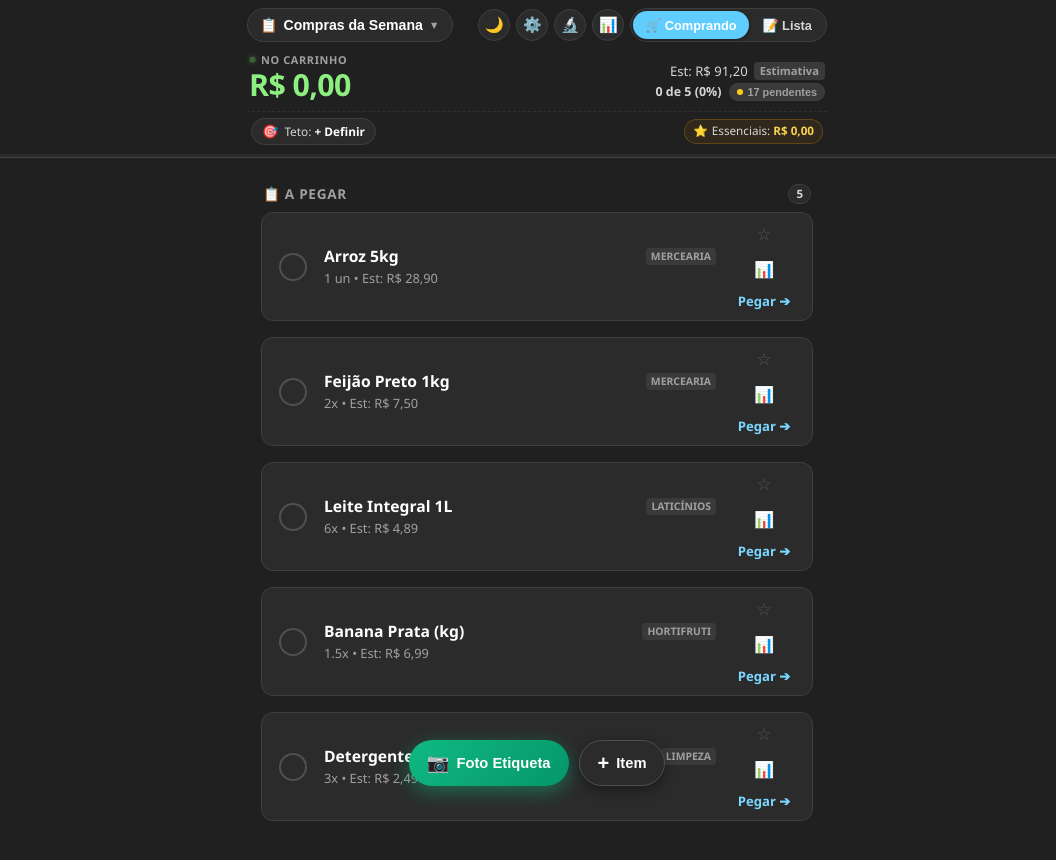
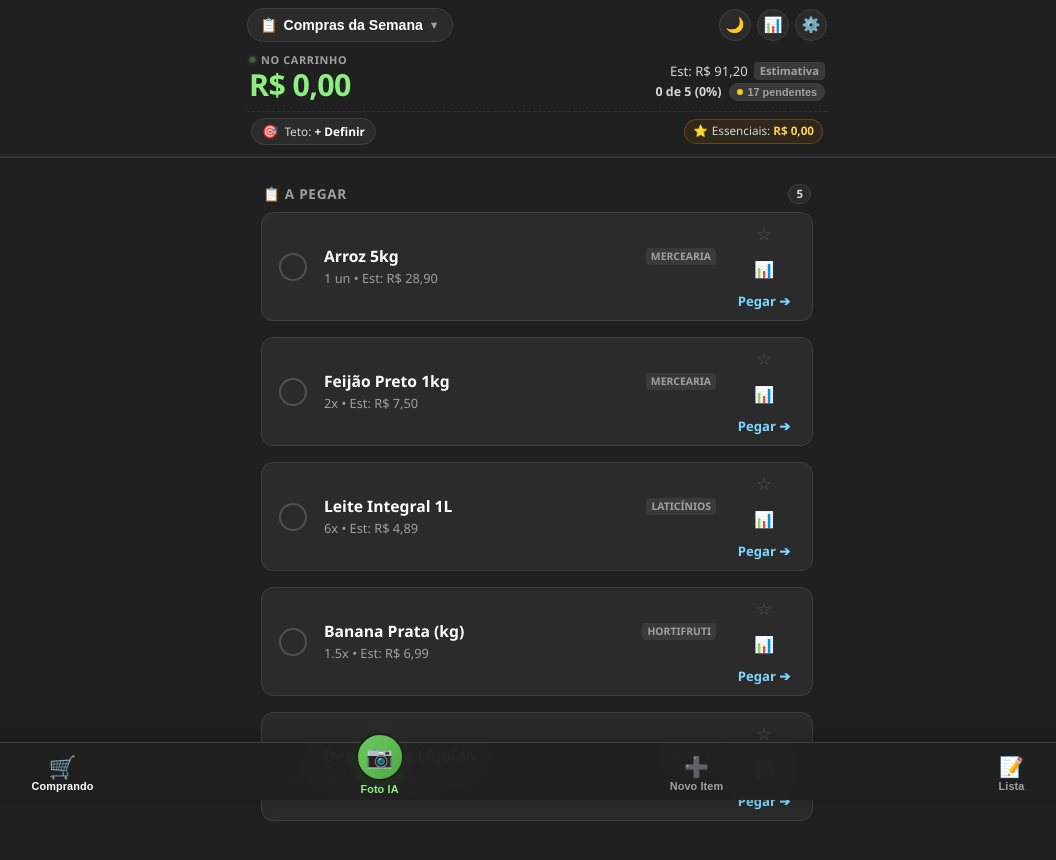
Before and after one commit to Sarayva/mercado, a website with bundled scripts: page index.html in a window 1280 px wide. Shown: the whole page, without its empty margins (103-1159 px from the left). Built offline with nearby package versions, Linux system fonts and the light colour scheme.

Commit message:
feat(layout): barra inferior unificada e correcao de overflow no cabecalho

```diff
--- a/css/style.css
+++ b/css/style.css
@@ -203,12 +203,13 @@ input, textarea {
   gap: 8px;
 }
 
-/* Linha 1: Seletor de Lista + Segmented Control de Modos */
+/* Linha 1: Seletor de Lista + Ações Globais */
 .header-top-row {
   display: flex;
   align-items: center;
   justify-content: space-between;
-  gap: 10px;
+  gap: 8px;
+  width: 100%;
 }
 
 .list-chip-btn {
@@ -223,8 +224,9 @@ input, textarea {
   padding: 6px 12px;
   border-radius: var(--radius-pill);
   cursor: pointer;
-  max-width: 48vw;
+  max-width: calc(100vw - 140px);
   min-height: 34px;
+  flex-shrink: 1;
 }
 
 .list-chip-btn:active {
@@ -240,6 +242,13 @@ input, textarea {
 .chip-arrow {
   font-size: 0.68rem;
   color: var(--text-muted);
+}
+
+.header-actions-group {
+  display: flex;
+  align-items: center;
+  gap: 6px;
+  flex-shrink: 0;
 }
 
 /* Segmented Control (Tabs compactas estilo iOS) */
@@ -475,9 +484,10 @@ input, textarea {
   display: flex;
   align-items: center;
   justify-content: space-between;
-  gap: 8px;
+  flex-wrap: wrap;
+  gap: 6px;
   padding: 6px 4px 2px 4px;
-  border-top: 1px dashed rgba(255, 255, 255, 0.08);
+  border-top: 1px dashed var(--border-subtle);
   margin-top: 2px;
 }
 
@@ -928,51 +938,122 @@ input, textarea {
   opacity: 0.7;
 }
 
-/* --- BOTÃƒO FLUTUANTE INFERIOR (FLOATING ACTION BUTTON) --- */
-.floating-bottom-bar {
+/* --- BARRA DE NAVEGAÇÃO E AÇÕES INFERIOR UNIFICADA (MOBILE-FIRST) --- */
+.bottom-nav-bar {
   position: fixed;
-  bottom: calc(var(--safe-bottom) + 14px);
+  bottom: 0;
   left: 0;
   right: 0;
-  z-index: 90;
-  display: flex;
+  height: calc(58px + var(--safe-bottom));
+  background: var(--bg-header);
+  backdrop-filter: blur(20px);
+  -webkit-backdrop-filter: blur(20px);
+  border-top: 1px solid var(--border);
+  display: flex;
+  align-items: center;
+  justify-content: space-around;
+  z-index: 95;
+  padding: 4px 8px var(--safe-bottom) 8px;
+  box-shadow: 0 -4px 20px rgba(0, 0, 0, 0.25);
+  transition: background-color 0.2s ease, border-color 0.2s ease;
+}
+
+.bottom-nav-item {
+  flex: 1;
+  display: flex;
+  flex-direction: column;
+  align-items: center;
   justify-content: center;
-  align-items: center;
-  gap: 10px;
-  padding: 0 14px;
-  pointer-events: none;
-}
-
-.btn-floating-action {
-  pointer-events: auto;
-  border-radius: var(--radius-pill);
-  padding: 10px 18px;
-  font-size: 0.92rem;
-  font-weight: 700;
-  cursor: pointer;
-  display: flex;
-  align-items: center;
-  gap: 7px;
-  min-height: 46px;
-  transition: transform 0.1s ease;
-}
-
-.btn-floating-action:active {
-  transform: scale(0.96);
-}
-
-.btn-camera-action {
-  background: linear-gradient(135deg, #10b981, #059669);
-  color: #ffffff;
+  background: transparent;
   border: none;
-  box-shadow: 0 6px 20px rgba(16, 185, 129, 0.45);
-}
-
-.btn-manual-action {
-  background: var(--bg-card);
+  outline: none;
+  padding: 4px 2px;
+  cursor: pointer;
+  color: var(--text-muted);
+  transition: all 0.15s ease;
+  user-select: none;
+  -webkit-tap-highlight-color: transparent;
+  border-radius: var(--radius-sm);
+  min-height: 48px;
+}
+
+.bottom-nav-item:active {
+  transform: scale(0.92);
+  background: var(--bg-elevated);
+}
+
+.bottom-nav-item.active {
+  color: var(--primary);
+}
+
+.bottom-nav-icon {
+  font-size: 1.25rem;
+  line-height: 1.1;
+  margin-bottom: 2px;
+  transition: transform 0.15s ease;
+}
+
+.bottom-nav-item.active .bottom-nav-icon {
+  transform: scale(1.12);
+}
+
+.bottom-nav-label {
+  font-size: 0.68rem;
+  font-weight: 600;
+  letter-spacing: 0.01em;
+  white-space: nowrap;
+}
+
+.bottom-nav-item.active .bottom-nav-label {
+  font-weight: 700;
   color: var(--text-primary);
-  border: 1px solid var(--border-light);
-  box-shadow: 0 4px 14px rgba(0, 0, 0, 0.4);
+}
+
+/* Botão Central Elevado (Foto IA da Etiqueta) */
+.bottom-nav-btn-center {
+  flex: 1;
+  display: flex;
+  flex-direction: column;
+  align-items: center;
+  justify-content: center;
+  background: transparent;
+  border: none;
+  outline: none;
+  cursor: pointer;
+  position: relative;
+  top: -10px;
+  padding: 0 4px;
+  user-select: none;
+  -webkit-tap-highlight-color: transparent;
+}
+
+.center-btn-circle {
+  width: 48px;
+  height: 48px;
+  border-radius: 50%;
+  background: linear-gradient(135deg, var(--success), var(--success-dark));
+  box-shadow: 0 4px 14px var(--success-bg), 0 2px 8px rgba(0, 0, 0, 0.35);
+  display: flex;
+  align-items: center;
+  justify-content: center;
+  transition: all 0.15s ease;
+  border: 2px solid var(--bg);
+}
+
+.bottom-nav-btn-center:active .center-btn-circle {
+  transform: scale(0.9);
+  box-shadow: 0 2px 6px var(--success-bg);
+}
+
+.center-btn-icon {
+  font-size: 1.35rem;
+  line-height: 1;
+}
+
+.bottom-nav-btn-center .bottom-nav-label {
+  margin-top: 2px;
+  color: var(--success-light);
+  font-weight: 700;
 }
 
 /* Spinner e Preview da Etiqueta */
--- a/index.html
+++ b/index.html
@@ -66,7 +66,7 @@
     <!-- HEADER FIXO SLIM NO TOPO -->
     <header class="sticky-header">
       <div class="header-inner">
-        <!-- Linha 1: Lista Ativa + Seletor de Modo Compacto -->
+        <!-- Linha 1: Lista Ativa + Ações Rápidas -->
         <div class="header-top-row">
           <button id="header-list-select-btn" class="list-chip-btn" title="Trocar ou criar lista">
             <span>📋</span>
@@ -74,32 +74,18 @@
             <span class="chip-arrow">▼</span>
           </button>
 
-          <div style="display: flex; align-items: center; gap: 6px;">
+          <div class="header-actions-group">
             <button id="btn-theme-toggle" class="header-icon-action-btn" title="Alternar Modo Claro / Escuro" type="button">
               <span id="theme-icon">🌙</span>
+            </button>
+
+            <button id="btn-header-history" class="header-icon-action-btn" title="Histórico de Preços e Comparador" type="button">
+              <span>📊</span>
             </button>
 
             <button id="btn-header-settings" class="header-icon-action-btn" title="Configurações e Chaves" type="button">
               <span>⚙️</span>
             </button>
-
-            <a href="./diagnostico.html" class="header-icon-action-btn" title="Diagnóstico de Leitura (Etapa 1)" style="text-decoration:none; display:flex; align-items:center; justify-content:center;">
-              <span>🔬</span>
-            </a>
-
-            <button id="btn-header-history" class="header-icon-action-btn" title="Histórico de Preços e Comparador" type="button">
-              <span>📊</span>
-            </button>
-
-            <!-- Segmented Control de Modos (Sempre visível no topo com 1 toque) -->
-            <div class="segmented-control">
-              <button id="tab-mode-comprando" class="segmented-btn active">
-                🛒 Comprando
-              </button>
-              <button id="tab-mode-planejando" class="segmented-btn">
-                📝 Lista
-              </button>
-            </div>
           </div>
         </div>
 
@@ -153,18 +139,30 @@
       <div id="list-content-container"></div>
     </main>
 
-    <!-- BOTÕES FLUTUANTES INFERIORES (FOTO DA ETIQUETA + NOVO ITEM) -->
-    <div class="floating-bottom-bar">
-      <button id="btn-camera-bottom" class="btn-floating-action btn-camera-action" title="Tirar foto da etiqueta com IA">
-        <span style="font-size: 1.15rem; line-height: 1;">📷</span>
-        <span>Foto Etiqueta</span>
+    <!-- BARRA INFERIOR UNIFICADA (BOTTOM NAVIGATION BAR ERGONÔMICA) -->
+    <nav class="bottom-nav-bar" aria-label="Navegação e Ações Rápidas">
+      <button id="tab-mode-comprando" class="bottom-nav-item active" type="button" title="Modo Comprando no Mercado">
+        <span class="bottom-nav-icon">🛒</span>
+        <span class="bottom-nav-label">Comprando</span>
       </button>
 
-      <button id="btn-add-item-bottom" class="btn-floating-action btn-manual-action" title="Adicionar item manualmente">
-        <span style="font-size: 1.25rem; line-height: 1;">+</span>
-        <span>Item</span>
+      <button id="btn-camera-bottom" class="bottom-nav-btn-center" type="button" title="Tirar foto da etiqueta com IA">
+        <span class="center-btn-circle">
+          <span class="center-btn-icon">📷</span>
+        </span>
+        <span class="bottom-nav-label">Foto IA</span>
       </button>
-    </div>
+
+      <button id="btn-add-item-bottom" class="bottom-nav-item" type="button" title="Adicionar item manualmente">
+        <span class="bottom-nav-icon">➕</span>
+        <span class="bottom-nav-label">Novo Item</span>
+      </button>
+
+      <button id="tab-mode-planejando" class="bottom-nav-item" type="button" title="Modo Planejando Lista">
+        <span class="bottom-nav-icon">📝</span>
+        <span class="bottom-nav-label">Lista</span>
+      </button>
+    </nav>
 
     <!-- CONTAINER DE NOTIFICAÇÕES (TOAST COM "DESFAZER") -->
     <div id="toast-container" class="toast-container"></div>
--- a/js/ui.js
+++ b/js/ui.js
@@ -336,7 +336,7 @@ export function openBudgetModal() {
 }
 
 /**
- * Renderiza o Seletor de Modo (Segmented Control no Header)
+ * Renderiza o Seletor de Modo (Barra de Navegação Inferior)
  */
 export function renderModeSwitcher() {
   const tabComprando = document.getElementById('tab-mode-comprando');
@@ -346,9 +346,13 @@ export function renderModeSwitcher() {
     if (state.mode === 'comprando') {
       tabComprando.classList.add('active');
       tabPlanejando.classList.remove('active');
+      tabComprando.setAttribute('aria-selected', 'true');
+      tabPlanejando.setAttribute('aria-selected', 'false');
     } else {
       tabComprando.classList.remove('active');
       tabPlanejando.classList.add('active');
+      tabComprando.setAttribute('aria-selected', 'false');
+      tabPlanejando.setAttribute('aria-selected', 'true');
     }
   }
 }
--- a/sw.js
+++ b/sw.js
@@ -1,7 +1,7 @@
 // Service Worker para o app Meu Mercado PWA
 // Cacheia os arquivos estáticos essenciais para funcionamento 100% offline no mercado
 
-const CACHE_NAME = 'mercado-pwa-v22';
+const CACHE_NAME = 'mercado-pwa-v23';
 const ASSETS_TO_CACHE = [
   './',
   './index.html',
```
Also changed, not shown: CHANGELOG.md.
